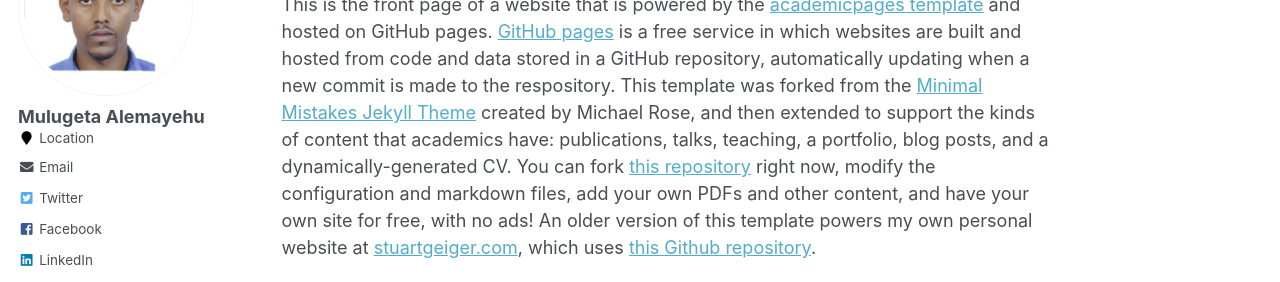
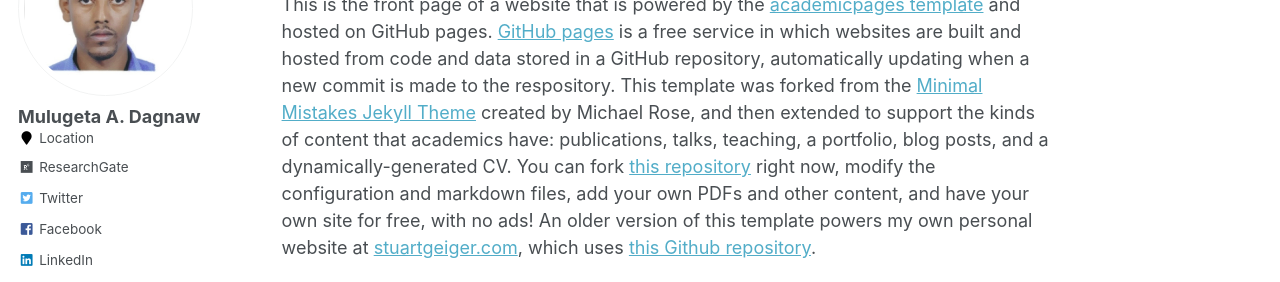
Before and after one commit to muledagnaw/muledagnaw.github.io, a Jekyll site: the page built from _pages/about.md, in a window 1280 px wide. Shown: the part 197-479 px from the top of the page. Built offline with Jekyll 4.4.1, drawn with Linux system fonts in a browser that asks for light colours.

Commit message:
new updated site

```diff
--- a/_config.yml
+++ b/_config.yml
@@ -13,7 +13,7 @@ name                     : &name "Mulugeta Alemayehu Dagnaw"
 description              : &description "personal description"
 url                      : https://muledagnaw.github.io # the base hostname & protocol for your site e.g. "https://mmistakes.github.io"
 baseurl                  : "" # the subpath of your site, e.g. "/blog"
-repository               : "muledagnaw/muledagnaw.github.io"
+repository               : "academicpages/academicpages.github.io"
 teaser                   :  # filename of teaser fallback teaser image placed in /images/, .e.g. "500x300.png"
 breadcrumbs              : false # true, false (default)
 words_per_minute         : 160
@@ -80,36 +80,36 @@ analytics:
 
 # Site Author
 author:
-  name             : "Mulugeta Alemayehu"
+  name             : "Mulugeta A. Dagnaw"
   avatar           : "mule.png"
-  bio              : #"Your biography for the left-hand sidebar"
+  bio              :  #"Your biography for the left-hand sidebar"
   location         : "Location"
   employer         :
   pubmed           : #"https://www.ncbi.nlm.nih.gov/pubmed/?term=john+snow"
-  googlescholar    : # "http://yourfullgooglescholarurl.com"
-  email            : "malemayehu3@gmail.com"
-  researchgate     :  # example: "https://www.researchgate.net/profile/yourprofile"
+  googlescholar    : #"http://yourfullgooglescholarurl.com"
+  email            :
+  researchgate     :  "https://www.researchgate.net/profile/Mulugeta_Dagnaw2"
   uri              :
   bitbucket        :
   codepen          :
   dribbble         :
   flickr           :
-  facebook         : https://www.facebook.com/mulugeta.alemayehu.94
+  facebook         : "https://www.facebook.com/mulugeta.alemayehu.94"
   foursquare       :
-  github           : "muledagnaw"
+  github           : "academicpages"
   google_plus      :
   keybase          :
   instagram        :
   impactstory      : #"https://profiles.impactstory.org/u/xxxx-xxxx-xxxx-xxxx"
   lastfm           :
   linkedin         : "https://www.linkedin.com/in/mulugeta-alemayehu-dagnaw/"
-  orcid            :  #"http://orcid.org/yourorcidurl"
+  orcid            : #"http://orcid.org/yourorcidurl"
   pinterest        :
   soundcloud       :
   stackoverflow    : # http://stackoverflow.com/users/123456/username
   steam            :
   tumblr           :
-  twitter          : "https://twitter.com/malemayehu3"
+  twitter          :  https://twitter.com/malemayehu3
   vine             :
   weibo            :
   xing             :
```
